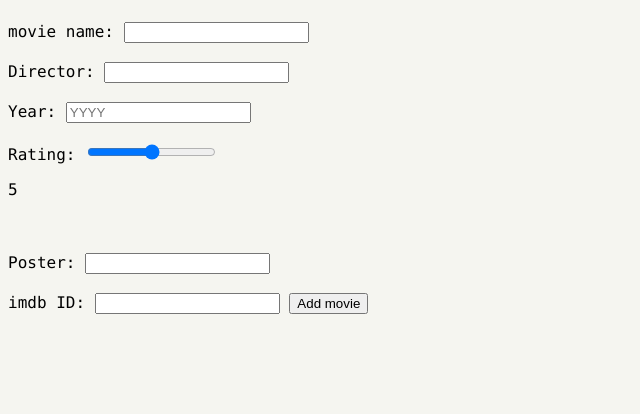
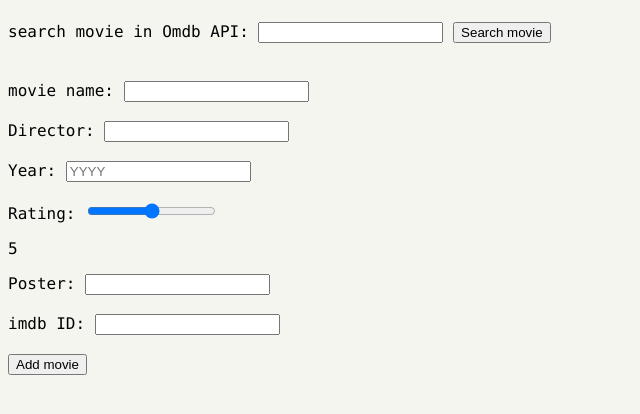
Before and after one commit to anaqc/Moviweb_Flask_SqlAlchemy, a Flask app: page /users/1/add_movie in a window 1280 px wide. Shown: the part 86-500 px from the top of the page, without its empty margins (0-640 px from the left). Run offline with Flask 3, Linux system fonts and the light colour scheme.

Commit message:
add movie with OMBb API

```diff
--- a/app.py
+++ b/app.py
@@ -1,6 +1,7 @@
 from flask import Flask, request, render_template, redirect, url_for
 from datamanager.SQLite_data_manager import SQLiteDataManager
 from sqlalchemy.exc import NoResultFound
+from datamanager.data_OMDb_API import OMDb_api
 
 
 app = Flask(__name__)
@@ -67,20 +68,28 @@ def add_movie(user_id):
     """ This route display a form to add a new movie to a
     users movies"""
     try:
+        movie_name_search = request.args.get("movie_name_search", "")
         if request.method == "POST":
             name = request.form.get("movie_name")
             director = request.form.get("movie_director")
-            year = int(request.form.get("movie_year"))
-            rating = float(request.form.get("movie_rating"))
+            year = int(request.form.get("movie_year")) if request.form.get("movie_year") != "None" else 0
+            rating = float(request.form.get("movie_rating")) if request.form.get("movie_rating") != "None" else 0
             poster = request.form.get("movie_poster")
             imdb_id = request.form.get("movie_imdb_id")
-            data_manager.add_movie(name, director, year, rating, poster, imdb_id, user_id)
+            data_manager.add_movie(user_id, name, director, year, rating, poster, imdb_id)
             message = f"Movie {name} added successfully!"
+            movie_name_search = ""
             return render_template("add_movie.html", message=message, user_id=user_id)
-        return render_template("add_movie.html", user_id=user_id, movie_rating="5")
-    except NoResultFound:
+        if movie_name_search:
+            list_movies = OMDb_api.request_movie(movie_name_search)
+            print(type(list_movies))
+            return render_template("add_movie.html", user_id=user_id, list_movies=list_movies, movie_name_search=movie_name_search)
+        return render_template("add_movie.html", user_id=user_id, movie_rating="5", movie_name_search=movie_name_search)
+    except NoResultFound as e:
+        print(e)
         return render_template("404.html")
-    except Exception:
+    except Exception as e:
+        print(e)
         return render_template("404.html")
 
 
--- a/datamanager/SQLite_data_manager.py
+++ b/datamanager/SQLite_data_manager.py
@@ -57,8 +57,8 @@ class SQLiteDataManager(DataMangerInterface):
             raise Exception(f"Unexpected error while adding user: {str(e)}")
 
 
-    def add_movie(self, movie_name, movie_director, movie_year, movie_rating,movie_poster,
-                  movie_imdb_id, movie_id_user):
+    def add_movie(self,movie_id_user, movie_name, movie_director, movie_year, movie_rating,movie_poster,
+                  movie_imdb_id ):
         """ This function add a new movie in the database"""
         try:
             new_movie = Movie(
--- a/models/movie.py
+++ b/models/movie.py
@@ -17,7 +17,7 @@ class Movie(Base):
     id_user = Column(Integer, ForeignKey("users.id"), nullable=True)
 
 
-    def __init__(self, name, director, year, rating, poster,imdb_id, id_user):
+    def __init__(self, id_user, name, director=None, year=None, rating=None, poster=None,imdb_id=None ):
         self.name = name
         self.director = director
         self.year = year
@@ -26,9 +26,9 @@ class Movie(Base):
         self.poster = poster
         self.imdb_id = imdb_id
         now_year = datetime.datetime.now().year
-        if not 1000 <= self.year <= now_year:
+        if self.year and not 0 <= self.year <= now_year:
             raise ValueError("invalid year")
-        if not 0 <= self.rating <= 10:
+        if self.rating and not 0 <= self.rating <= 10:
             raise ValueError("invalid rating range")
 
 
--- a/templates/add_movie.html
+++ b/templates/add_movie.html
@@ -16,8 +16,13 @@
             <h1>Add movie</h1>
         </header>
         <div class="form-container">
-
-            <form action="{{ url_for('add_movie', user_id=user_id)}}" method="post">
+            <form action="{{ url_for('add_movie', user_id=user_id)}}" method="GET">
+                <label for="movie_name_search"> search movie in Omdb API: </label>
+                <input type="text" name="movie_name_search" id="movie_name_search">
+                <input type="submit" value="Search movie">
+            </form><br><br>
+            {% if movie_name_search == "" %}
+            <form action="{{ url_for('add_movie', user_id=user_id)}}" method="POST">
                 <label for="movie_name"> movie name: </label>
                 <input type="text" name="movie_name" id="movie_name"><br><br>
                 <label for="movie_director">Director:</label>
@@ -26,16 +31,43 @@
                 <input type="text" name="movie_year" id="movie_year" placeholder="YYYY" pattern="\d{4}" maxlength="4" required><br><br>
                 <label for="movie_rating">Rating: </label>
                 <input type="range" name="movie_rating" id="movie_rating" min="0" max="10" step="0.1" oninput="rangeValue.innerText = this.value">
-                <p id="rangeValue">5</p><br><br>
+                <p id="rangeValue">5</p>
                 <label for="movie_poster">Poster: </label>
                 <input type="text" name="movie_poster" id="movie_poster"><br><br>
                 <label for="movie_imdb_id">imdb ID: </label>
-                <input type="text" name="movie_imdb_id" id="movie_imdb_id">
+                <input type="text" name="movie_imdb_id" id="movie_imdb_id"><br><br>
                 <input type="submit" value="Add movie">
                 {% if message %}
                 <p>{{message}}</p>
                 {% endif %}
             </form>
+            {% else %}
+            <ol class="movie-grid">
+                {% for movie in list_movies %}
+                <li>
+                    <div class="movie-container">
+                        <div class="movie">
+                            <form action="{{url_for('add_movie', user_id=user_id)}}" method="POST">
+                            <a href="https://www.imdb.com/de/title/{{movie.get('imdbID')}}">
+                                <img class="movie-poster" src="{{movie.get('Poster')}}" alt="">
+                            </a>
+                            <div class="movie-title">{{movie.get('Title')}}</div>
+                            <div class="movie-year">{{movie.get('Year')}}</div>
+                            <div class="movie-rating">{{movie.get('imdbRating')}}</div>
+                            <input type="hidden" name="movie_name" value="{{movie.get('Title')}}" >
+                            <input type="hidden" name="movie_year" value="{{movie.get('Year')}}" >
+                            <input type="hidden" name="movie_director" value="{{movie.get('Director')}}" >
+                            <input type="hidden" name="movie_rating" value="{{movie.get('imdbRating')}}" >
+                            <input type="hidden" name="movie_poster" value="{{movie.get('Poster')}}" >
+                            <input type="hidden" name="movie_imdb_id" value="{{movie.get('imdbID')}}" >
+                            <div class="movie-add"><input type="submit" value="Add movie"></div>
+                            </form>
+                        </div>
+                    </div>
+                </li>
+                {% endfor %}
+            </ol>
+            {% endif %}
         </div>
     </body>
 </html>
--- a/templates/user_movies.html
+++ b/templates/user_movies.html
@@ -46,7 +46,5 @@
             </li>
             {% endfor %}
         </ol>
-
-
     </body>
 </html>
```
Also changed, not shown: datamanager/data_OMDb_API.py (+24 -1 lines), data/moviwebapp.sqlite.
